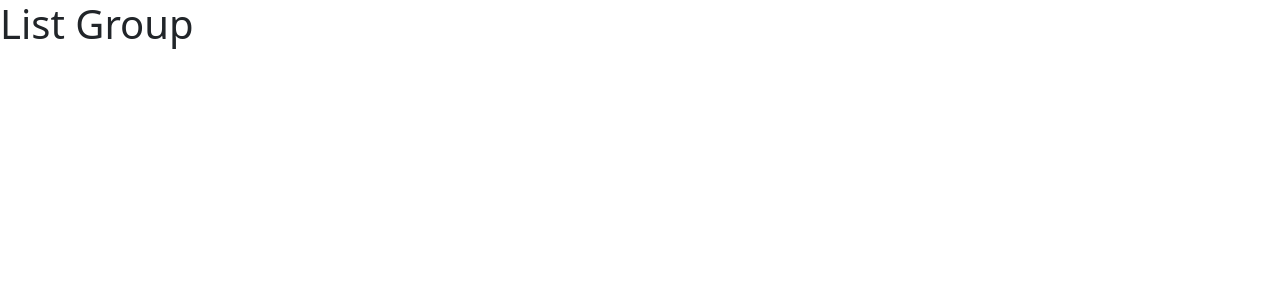
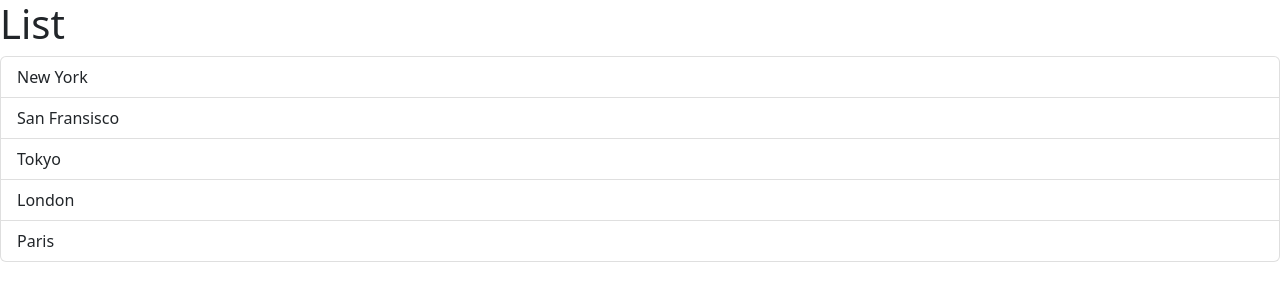
Before and after one commit to harsha-bharadwaj100/first-react, a React (Vite) app: page / in a window 1280 px wide. Shown: the top 300 px of the page. Built offline with nearby package versions, Linux system fonts and the light colour scheme.

Commit message:
lising items dynamically

```diff
--- a/src/App.tsx
+++ b/src/App.tsx
@@ -1,7 +1,7 @@
 import ListGroup from "./components/ListGroup";
 
 function App() {
-  return <div><ListGroup/></div>;
+  return <ListGroup/>
 }
 
 export default App;
--- a/src/components/ListGroup.tsx
+++ b/src/components/ListGroup.tsx
@@ -1,5 +1,27 @@
 function ListGroup() {
-    return <h1>List Group</h1>;
+  let item = ["New York", "San Fransisco", "Tokyo", "London", "Paris"];
+  // item = [];
+
+  function getMessage() {
+    return item.length === 0 ? <p>No item found</p> : null;
+  }
+  return (
+    <>
+      <h1>List</h1>
+      {getMessage()}
+      <ul className="list-group">
+        {item.map((item, index) => (
+          <li
+            className="list-group-item"
+            key={item}
+            onClick={(event) => console.log(index, item, event)}
+          >
+            {item}
+          </li>
+        ))}
+      </ul>
+    </>
+  );
 }
 
 export default ListGroup;
```
